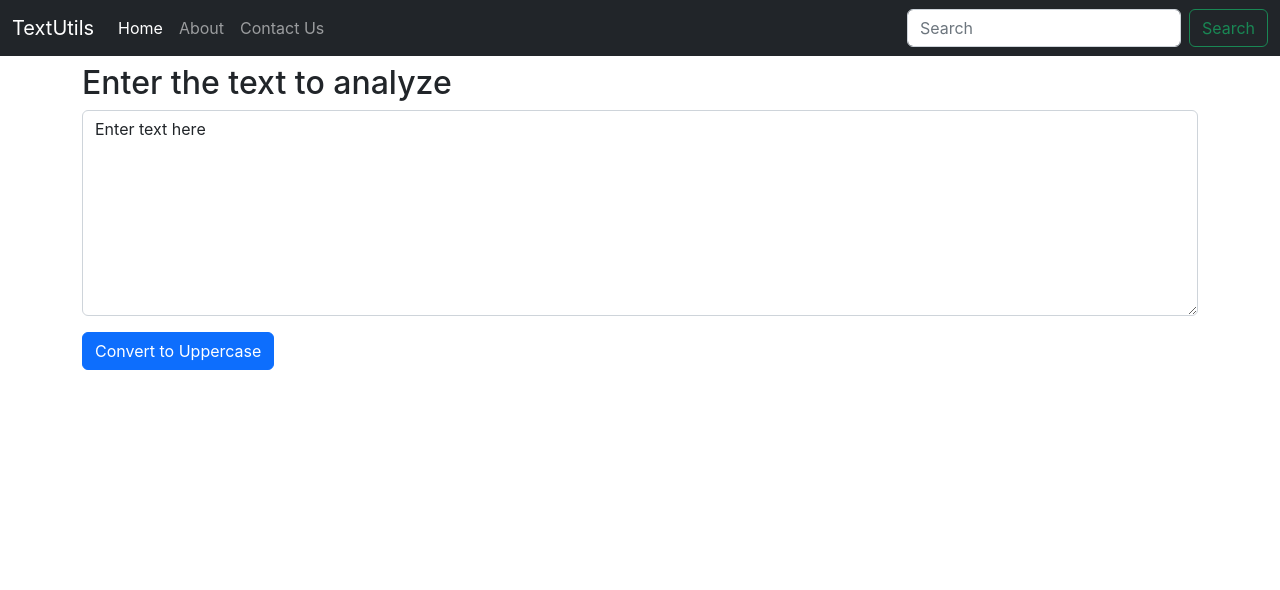
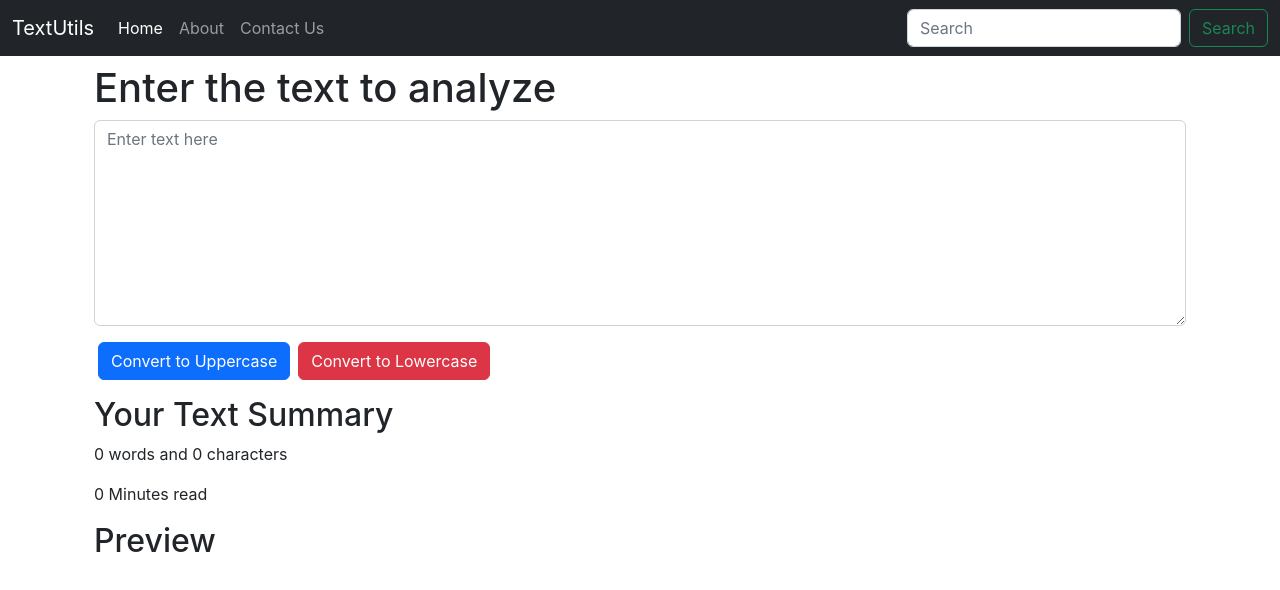
Before and after one commit to akshatk806/textutils, a React (Create React App) app: page / in a window 1280 px wide. Shown: the top 590 px of the page. Built offline with nearby package versions, Linux system fonts and the light colour scheme.

Commit message:
5. Adding more functionality like words and characters count and converting to lowercase

```diff
--- a/src/components/TextForm.js
+++ b/src/components/TextForm.js
@@ -13,15 +13,32 @@
         setText(event.target.value);
     }
 
-    const [text,setText]=useState('Enter text here');
+    const handleLowercaseClick=()=>{
+        let newText=text.toLowerCase();
+        setText(newText)
+    }
+
+    const [text,setText]=useState('');
     return (
-        <div>
-            <div className="mb-3">
-                {/* <h2>{props.heading} - {text}</h2> */}
-                <h2>{props.heading}</h2>
-                <textarea className="form-control" value={text} onChange={handleOnChange} id="myBox" rows="8"></textarea>
+        <>
+            <div className="container my-2">
+                <div className="mb-3">
+                    {/* <h2>{props.heading} - {text}</h2> */}
+                    <h1>{props.heading}</h1>
+                    <textarea className="form-control" value={text} onChange={handleOnChange} id="myBox" rows="8" placeholder="Enter text here"></textarea>
+                </div>
+                <button className="btn btn-primary mx-1" onClick={handleUppercaseClick}>Convert to Uppercase</button>
+                <button className="btn btn-danger mx-1" onClick={handleLowercaseClick}>Convert to Lowercase</button>
             </div>
-            <button className="btn btn-primary" onClick={handleUppercaseClick}>Convert to Uppercase</button>
-        </div>
+
+            <div className="container my-3">
+                <h2>Your Text Summary</h2>
+                <p>{text.split(" ")[text.split(" ").length-1]===""?text.split(" ").length-1:text.split(" ").length} words and {text.length} characters</p>
+                <p>{text===""?0:0.008*text.split(" ").length} Minutes read</p>
+
+                <h2>Preview</h2>
+                <p>{text}</p>
+            </div>
+        </>
     )
 }
```
